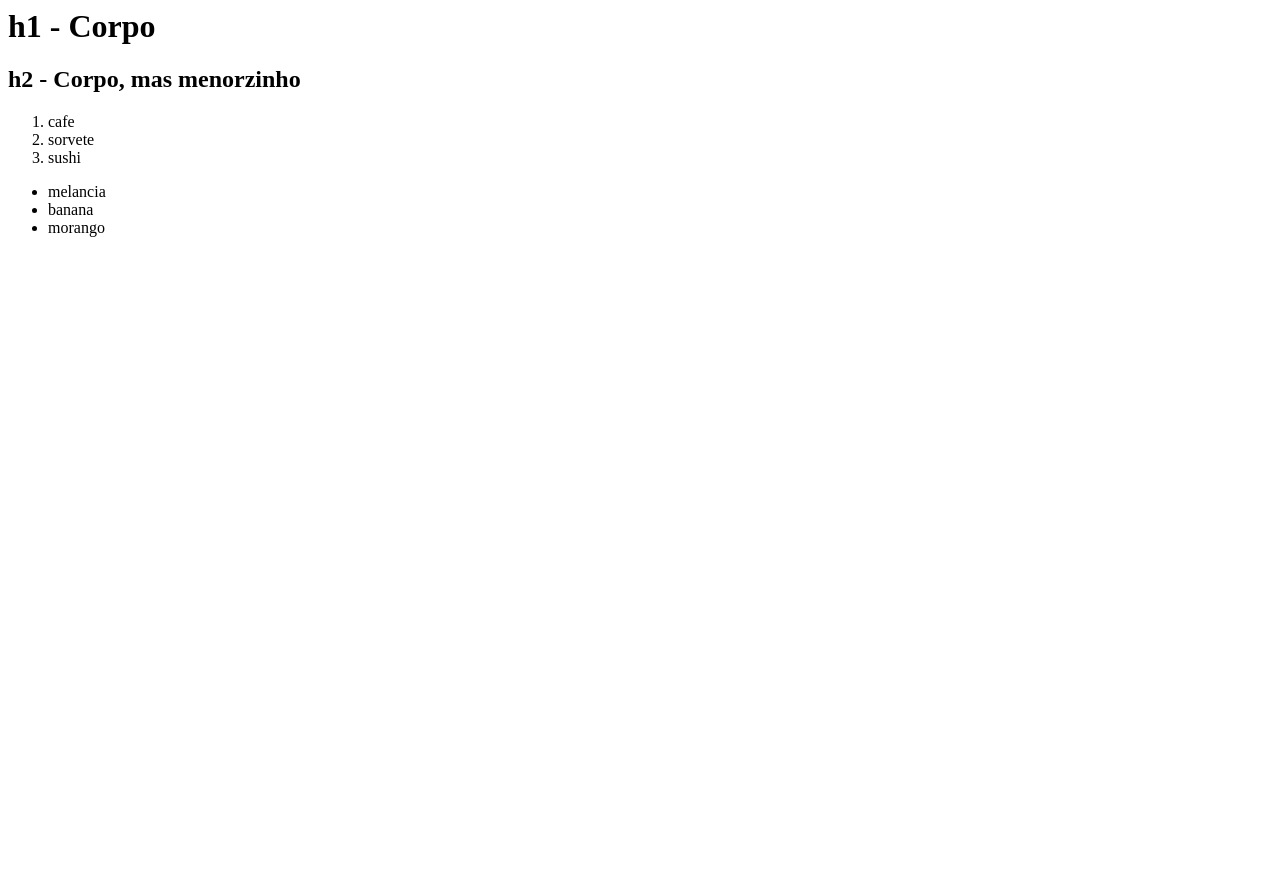
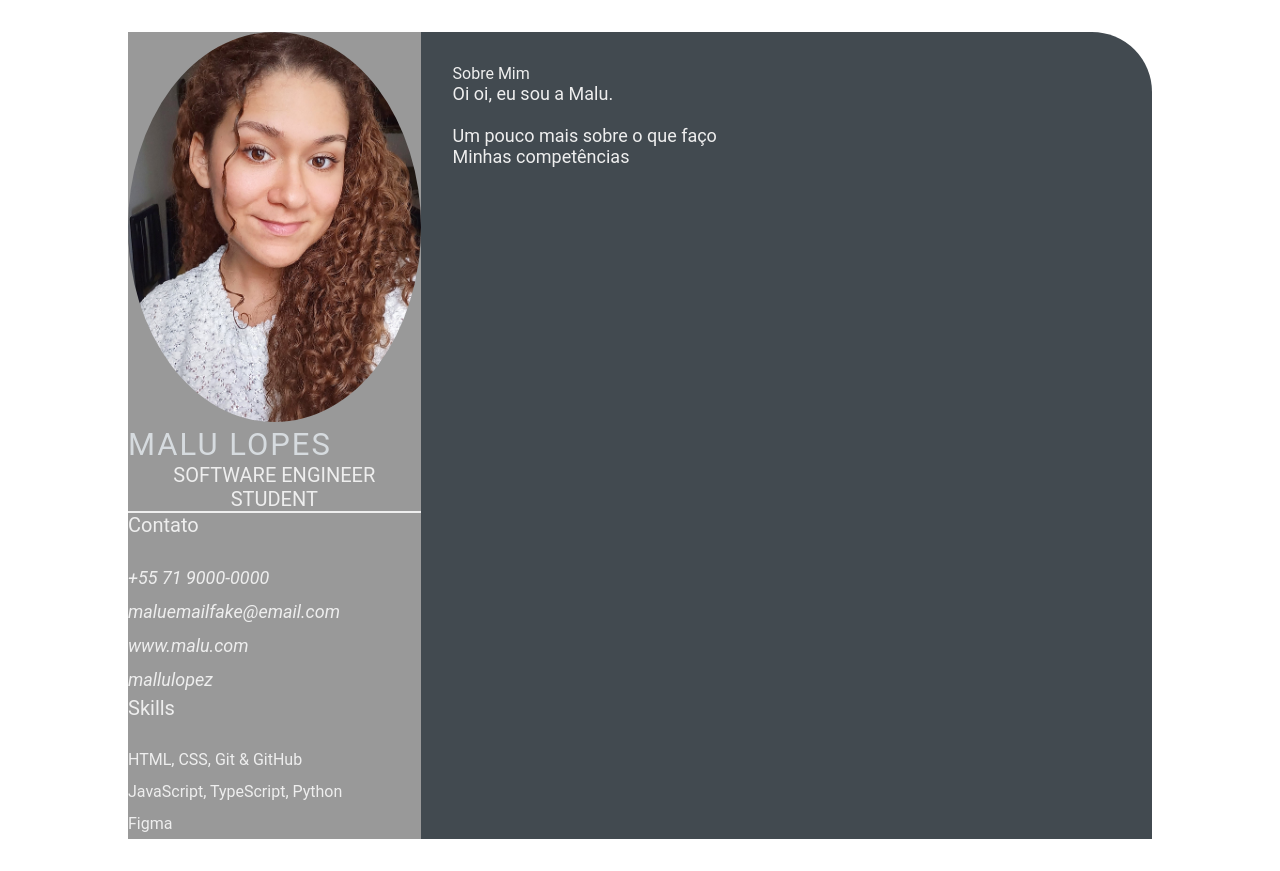
Before and after one commit to MalluLopez/devweekgit-cv-malulopes.github.io, a plain HTML site: page index.html in a window 1280 px wide. Before the commit the page ends 800 px from the top, so only its background shows below. Drawn offline with Linux system fonts and the light colour scheme.

Commit message:
Day 02 (#2)
* feature: add day-2

* feature: add html + css aula2

```diff
--- a/index.html
+++ b/index.html
@@ -1,21 +1,55 @@
-<html>
-    <head>
-        <title>
-            Oi oi, eu seu a cabeça :)
-        </title>
-    </head>
-    <body>
-        <h1> h1 - Corpo </h1>
-        <h2>h2 - Corpo, mas menorzinho</h2>
-    </body>
-    <ol>
-        <li>cafe</li>
-        <li>sorvete</li>
-        <li>sushi</li>
-    </ol>
-    <ul>
-        <li>melancia</li>
-        <li>banana</li>
-        <li>morango</li>
-    </ul>
+<!DOCTYPE html>
+<html lang="en">
+<head>
+    <meta charset="UTF-8">
+    <meta http-equiv="X-UA-Compatible" content="IE=edge">
+    <meta name="viewport" content="width=device-width, initial-scale=1.0">
+    <title>Malu Lopes CV</title>
+    <link rel="stylesheet" href="style.css">
+</head>
+<body>
+    <main class="resume-contents">
+        <section class="left-section">
+            <section class="left-section-content">
+                <div class="profile">
+                    <img class="profile-image" src="img/profile-image.jpg" alt="profile image">
+                    <p class="name">Malu Lopes</p>
+                    <p class="profession">Software Engineer Student</p>
+                </div>
+                <div class="contact-info">
+                    <p class="left-title">Contato</p>
+                    <ul>
+                        <li><i class="fa fa-phone">+55 71 9000-0000</i></li>
+                        <li><i class="fa fa-envelope">maluemailfake@email.com</i></li>
+                        <li><i class="fa fa-globe">www.malu.com</i></li>
+                        <li><i class="fa fa-github">mallulopez</i></li>
+                    </ul>
+
+                </div>
+                <div class="skills">
+                    <p class="left-title">Skills</p>
+                    <ul>
+                        <li><p>HTML, CSS, Git & GitHub</p></li>
+                        <li><p>JavaScript, TypeScript, Python</p></li>
+                        <li><p>Figma</p></li>
+                    </ul>
+
+                </div>
+            </section>
+            </section>
+            <section class="right-section">
+                <div class="right-section-contents">
+                    <section class="about gap">
+                        <div class="right-title">Sobre Mim</div>
+                        <p class="about-me-contents">
+                            Oi oi, eu sou a Malu. <br>
+                        <br> Um pouco mais sobre o que faço
+                        <br> Minhas competências
+                        </p>
+                    </section>
+                </div>
+            </section>
+
+    </main>
+</body>
 </html>
--- /dev/null
+++ b/style.css
@@ -0,0 +1,103 @@
+* {
+    margin: 0;
+    padding: 0;
+    box-sizing: border-box;
+    list-style: none;
+    font-family: 'Roboto', sans-serif;
+}
+
+.resume-contents {
+    min-height: 100vh;
+    width: 80%;
+    margin: 2rem auto;
+    display: grid;
+    grid-template-columns: repeat(7, 1fr);
+}
+
+.left-section {
+    grid-column: span 2;
+    height: 100%;
+    background-color: #999999;
+}
+
+.right-section {
+    grid-column: span 5;
+    height: 100%;
+    background-color: #424a50;
+    border-radius: 0px 60px 0px 0px;
+}
+
+.left-section-contents{
+    padding: 2rem 2rem;
+}
+
+.profile {
+    width: 100%;
+    border-bottom: 2px solid #eeeeee;
+}
+
+.profile .profile-image {
+    width: 100%;
+    border-radius: 100%;
+}
+
+.name {
+    color: #D6DBDF;
+    font-size: 31px;
+    letter-spacing: 2px;
+    text-transform: uppercase;
+}
+
+.profession {
+    color: #eeeeee;
+    font-size: 20px;
+    text-transform: uppercase;
+    text-align: center;
+}
+
+/* .contact-info { border-bottom: 2px solid #1B2631; } */
+.left-title {
+    color: #eeeeee;
+    font-size: 20px;
+}
+
+.contact-info ul {
+    padding-top: 1.5rem;
+}
+
+.contact-info ul li,
+.references ul li {
+    padding: .4rem 0;
+    color: #eeeeee;
+}
+
+.contact-info ul li i,
+.references ul li i {
+    padding-right: 1rem;
+    font-size: 18px;
+    color: #eeeeee;
+}
+
+.skills ul {
+    padding-top: 1.5rem;
+}
+.skills ul li p {
+    padding: .4rem 0;
+    color: #eeeeee;
+}
+
+.right-section-contents {
+    padding: 2rem 2rem;
+}
+
+.right-title {
+    color: #eeeeee;
+}
+
+.gap {
+    padding-bottom: 2rem;
+}
+.about-me-contents {
+    font-size: 18px;
+    color: #eeeeee;
+}
```
Also changed, not shown: img/profile-image.jpg (added).
